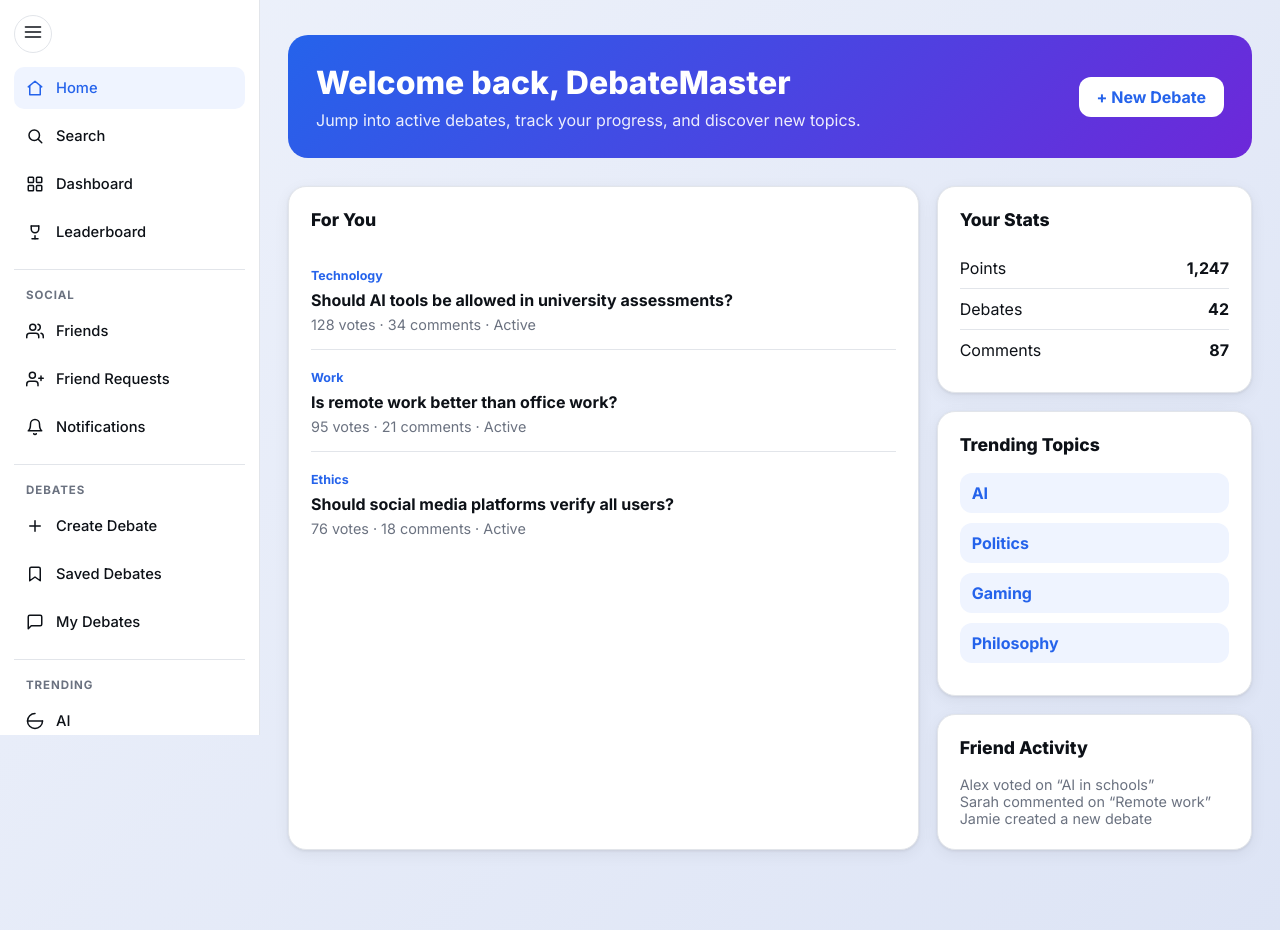
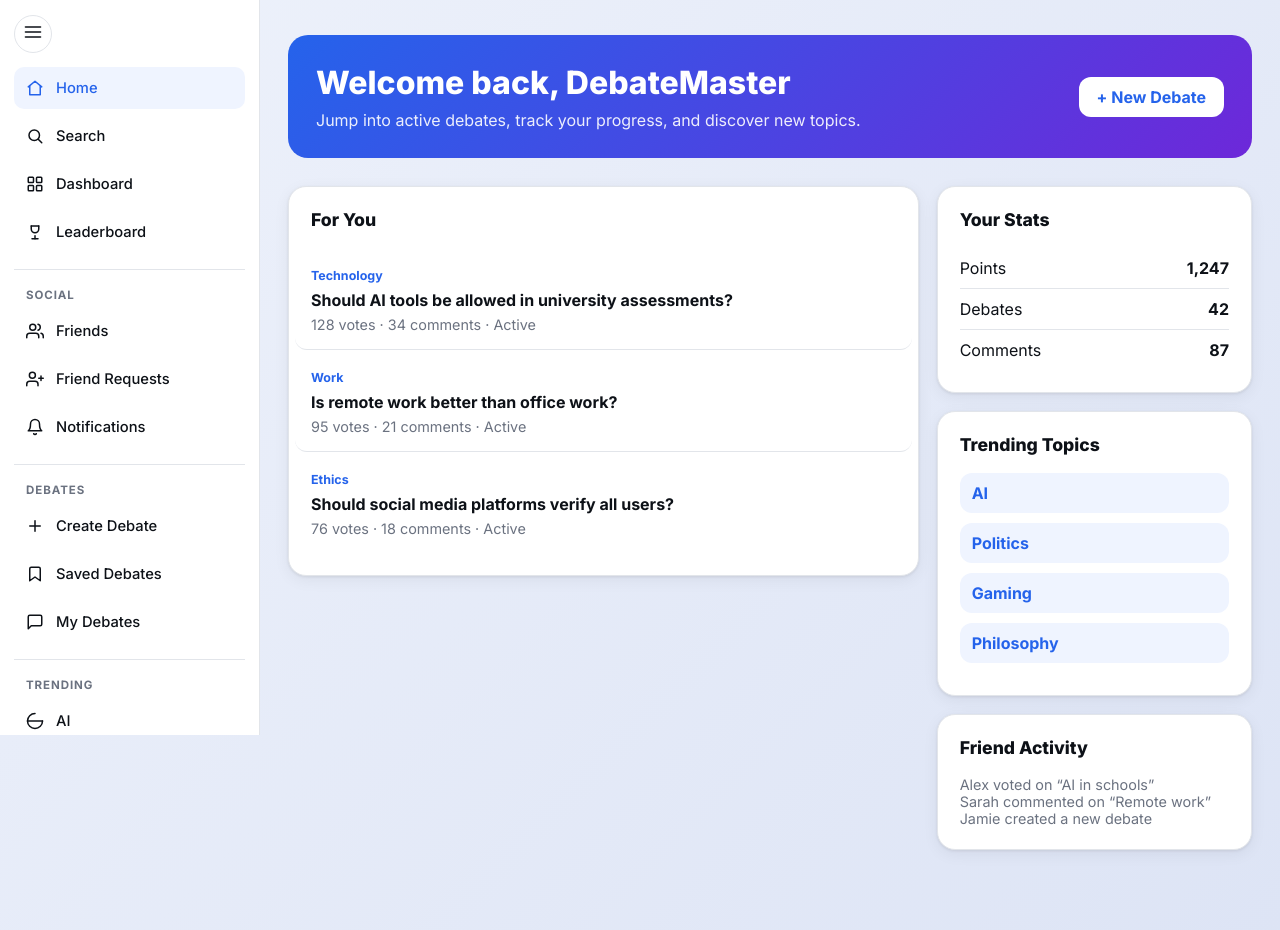
Before and after one commit to top-zizu/CITS-3403-Project, a Flask app: page /home in a window 1280 px wide. Shown: the part 65-995 px from the top of the page. Run offline with Flask 3, Linux system fonts and the light colour scheme.

Commit message:
added template for homepage when logged in

```diff
--- a/static/style_home.css
+++ b/static/style_home.css
@@ -5,10 +5,13 @@
 .home-hero {
   max-width: 980px;
   margin: 0 auto 28px;
+
   padding: 28px;
   border-radius: 20px;
+
   background: linear-gradient(135deg, #2563eb, #6d28d9);
   color: white;
+
   display: flex;
   align-items: center;
   justify-content: space-between;
@@ -28,30 +31,52 @@
 .home-create-btn {
   background: white;
   color: #2563eb;
+
   padding: 10px 18px;
   border-radius: 12px;
+
   text-decoration: none;
   font-weight: 700;
+
+  transition: transform 0.15s ease;
 }
+
+.home-create-btn:hover {
+  transform: translateY(-1px);
+}
+
+/* GRID */
 
 .home-grid {
   max-width: 980px;
   margin: 0 auto;
+
   display: grid;
-  grid-template-columns: 2fr 1fr;
+  grid-template-columns: minmax(0, 2fr) minmax(280px, 1fr);
   gap: 18px;
+
+  align-items: start;
 }
+
+.large-card {
+  grid-column: 1;
+  grid-row: 1 / span 3;
+}
+
+.home-card:not(.large-card) {
+  grid-column: 2;
+}
+
+/* CARD */
 
 .home-card {
   background: var(--surface);
   border: 1px solid var(--border);
+
   border-radius: 18px;
   padding: 22px;
+
   box-shadow: var(--shadow);
-}
-
-.large-card {
-  grid-row: span 3;
 }
 
 .home-card h2 {
@@ -60,13 +85,32 @@
   margin-bottom: 18px;
 }
 
+/* DEBATE PREVIEW */
+
 .debate-preview {
-  padding: 16px 0;
+  display: block;
+
+  text-decoration: none;
+  color: inherit;
+
+  padding: 16px;
+  margin: 0 -16px;
+
   border-bottom: 1px solid var(--border);
+  border-radius: 12px;
+
+  transition:
+    background 0.15s ease,
+    transform 0.15s ease;
 }
 
 .debate-preview:last-child {
   border-bottom: none;
+}
+
+.debate-preview:hover {
+  background: var(--accent-lt);
+  transform: translateY(-1px);
 }
 
 .debate-preview h3 {
@@ -87,10 +131,14 @@
   font-weight: 700;
 }
 
+/* STATS */
+
 .stat-row {
   display: flex;
   justify-content: space-between;
+
   padding: 10px 0;
+
   border-bottom: 1px solid var(--border);
 }
 
@@ -98,23 +146,41 @@
   border-bottom: none;
 }
 
+/* TOPIC PILLS */
+
 .topic-pill {
+  display: block;
+
+  text-decoration: none;
+
   background: var(--accent-lt);
   color: var(--accent);
+
   padding: 10px 12px;
   border-radius: 12px;
+
   font-weight: 700;
+
   margin-bottom: 10px;
+
+  transition:
+    background 0.15s ease,
+    transform 0.15s ease;
 }
 
-/* Sidebar centering */
+.topic-pill:hover {
+  background: #dbeafe;
+  transform: translateX(3px);
+}
+
+/* SIDEBAR */
 
 body.sidebar-open .home-main,
 body.sidebar-collapsed .home-main {
   max-width: none;
 }
 
-/* Dark mode */
+/* DARK MODE */
 
 body.dark-mode .home-card {
   background: #111827;
@@ -124,6 +190,10 @@ body.dark-mode .home-card {
 
 body.dark-mode .debate-preview {
   border-bottom-color: #374151;
+}
+
+body.dark-mode .debate-preview:hover {
+  background: #1f2937;
 }
 
 body.dark-mode .debate-preview p,
@@ -140,9 +210,23 @@ body.dark-mode .topic-pill {
   color: #60a5fa;
 }
 
+body.dark-mode .topic-pill:hover {
+  background: #2563eb;
+  color: #ffffff;
+}
+
+/* MOBILE */
+
 @media (max-width: 900px) {
+
   .home-grid {
     grid-template-columns: 1fr;
+  }
+
+  .large-card,
+  .home-card:not(.large-card) {
+    grid-column: auto;
+    grid-row: auto;
   }
 
   .home-hero {
--- a/templates/home.html
+++ b/templates/home.html
@@ -16,6 +16,7 @@
   <div id="sidebar-placeholder"></div>
 
   <main class="home-main">
+
     <section class="home-hero">
       <div>
         <h1>Welcome back, DebateMaster</h1>
@@ -26,58 +27,73 @@
     </section>
 
     <section class="home-grid">
+
+      <!-- FOR YOU -->
+
       <div class="home-card large-card">
         <h2>For You</h2>
 
-        <div class="debate-preview">
+        <a href="/search" class="debate-preview">
           <span class="topic">Technology</span>
           <h3>Should AI tools be allowed in university assessments?</h3>
           <p>128 votes · 34 comments · Active</p>
-        </div>
+        </a>
 
-        <div class="debate-preview">
+        <a href="/search" class="debate-preview">
           <span class="topic">Work</span>
           <h3>Is remote work better than office work?</h3>
           <p>95 votes · 21 comments · Active</p>
-        </div>
+        </a>
 
-        <div class="debate-preview">
+        <a href="/search" class="debate-preview">
           <span class="topic">Ethics</span>
           <h3>Should social media platforms verify all users?</h3>
           <p>76 votes · 18 comments · Active</p>
-        </div>
+        </a>
       </div>
+
+      <!-- STATS -->
 
       <div class="home-card">
         <h2>Your Stats</h2>
+
         <div class="stat-row">
           <span>Points</span>
           <strong>1,247</strong>
         </div>
+
         <div class="stat-row">
           <span>Debates</span>
           <strong>42</strong>
         </div>
+
         <div class="stat-row">
           <span>Comments</span>
           <strong>87</strong>
         </div>
       </div>
 
+      <!-- TRENDING -->
+
       <div class="home-card">
         <h2>Trending Topics</h2>
-        <div class="topic-pill">AI</div>
-        <div class="topic-pill">Politics</div>
-        <div class="topic-pill">Gaming</div>
-        <div class="topic-pill">Philosophy</div>
+
+        <a href="/search?topic=ai" class="topic-pill">AI</a>
+        <a href="/search?topic=politics" class="topic-pill">Politics</a>
+        <a href="/search?topic=gaming" class="topic-pill">Gaming</a>
+        <a href="/search?topic=philosophy" class="topic-pill">Philosophy</a>
       </div>
+
+      <!-- FRIEND ACTIVITY -->
 
       <div class="home-card">
         <h2>Friend Activity</h2>
+
         <p class="activity">Alex voted on “AI in schools”</p>
         <p class="activity">Sarah commented on “Remote work”</p>
         <p class="activity">Jamie created a new debate</p>
       </div>
+
     </section>
   </main>
 </body>
```
